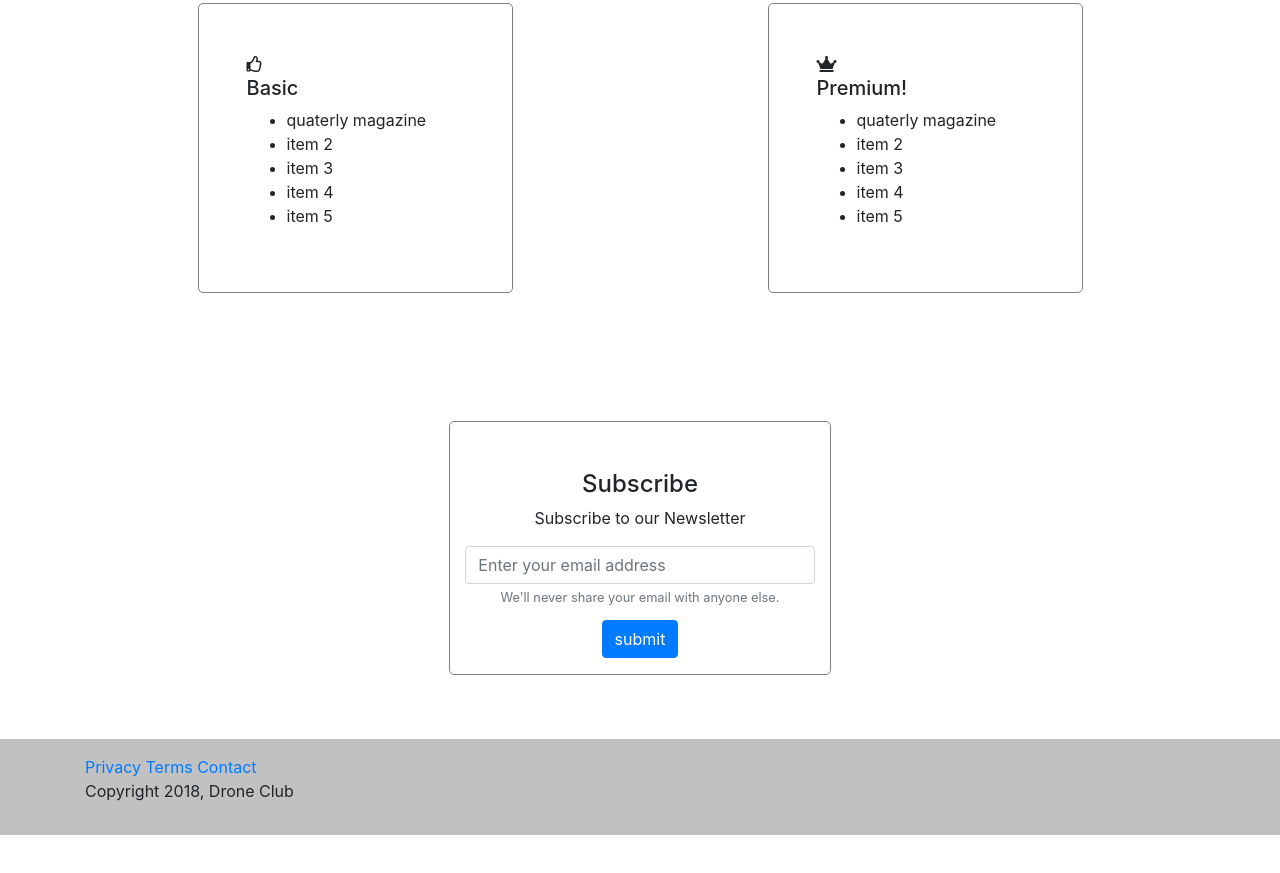
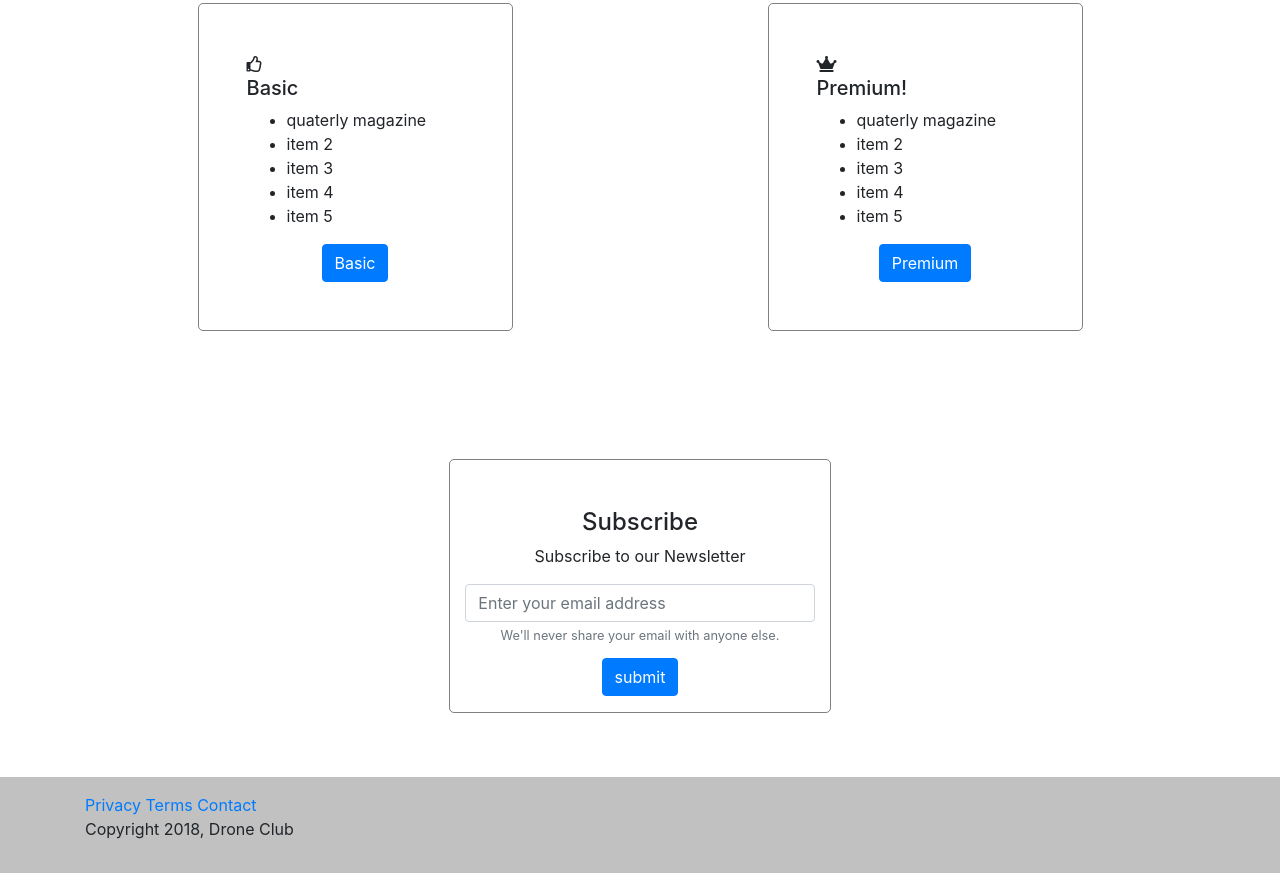
Before and after one commit to gareth-d85/fcc-product-landing-page, a plain HTML site: page index.html in a window 1280 px wide. Shown: the part 1508-2381 px from the top of the page. Before the commit the page ends 2343 px from the top, so only its background shows below. Drawn offline with nearby package versions, Linux system fonts and the light colour scheme.

Commit message:
adding some buttons

```diff
--- a/index.html
+++ b/index.html
@@ -85,6 +85,7 @@
               <li>item 4</li>
               <li>item 5</li>
             </ul>
+            <button type="button" class="btn btn-primary sub-button">Basic</button>
           </div>
           <div class="col-md sub-box">
             <i class="fas fa-crown"></i>
@@ -96,6 +97,7 @@
               <li>item 4</li>
               <li>item 5</li>
             </ul>
+            <button type="button" class="btn btn-primary sub-button">Premium</button>
           </div>
         </div>
         <div class="row">
--- a/stylesheet.css
+++ b/stylesheet.css
@@ -84,6 +84,11 @@ iframe {
     margin-top: 0.75em;
 }
 
+.sub-button {
+    display: block;
+    margin: auto;
+}
+
 footer {
     background-color: #c1c1c1;
     padding: 1em 0;
```
